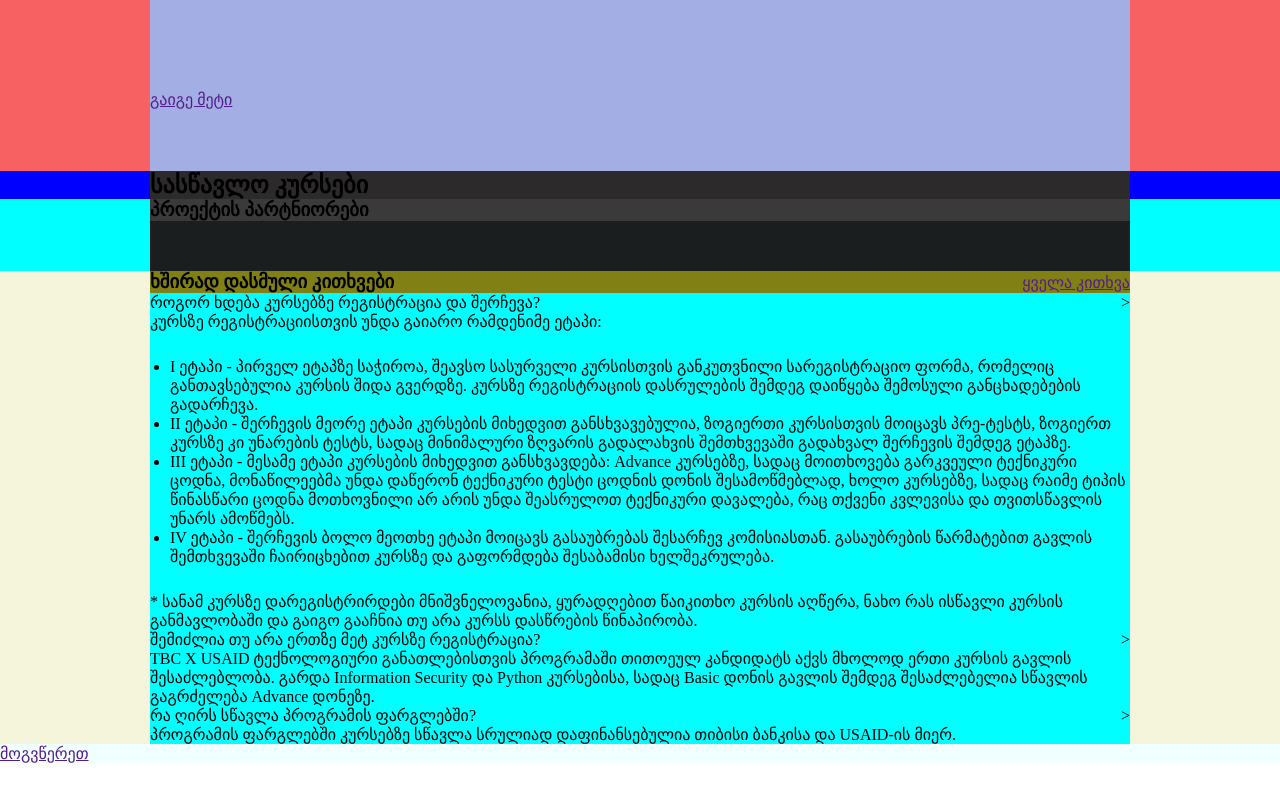
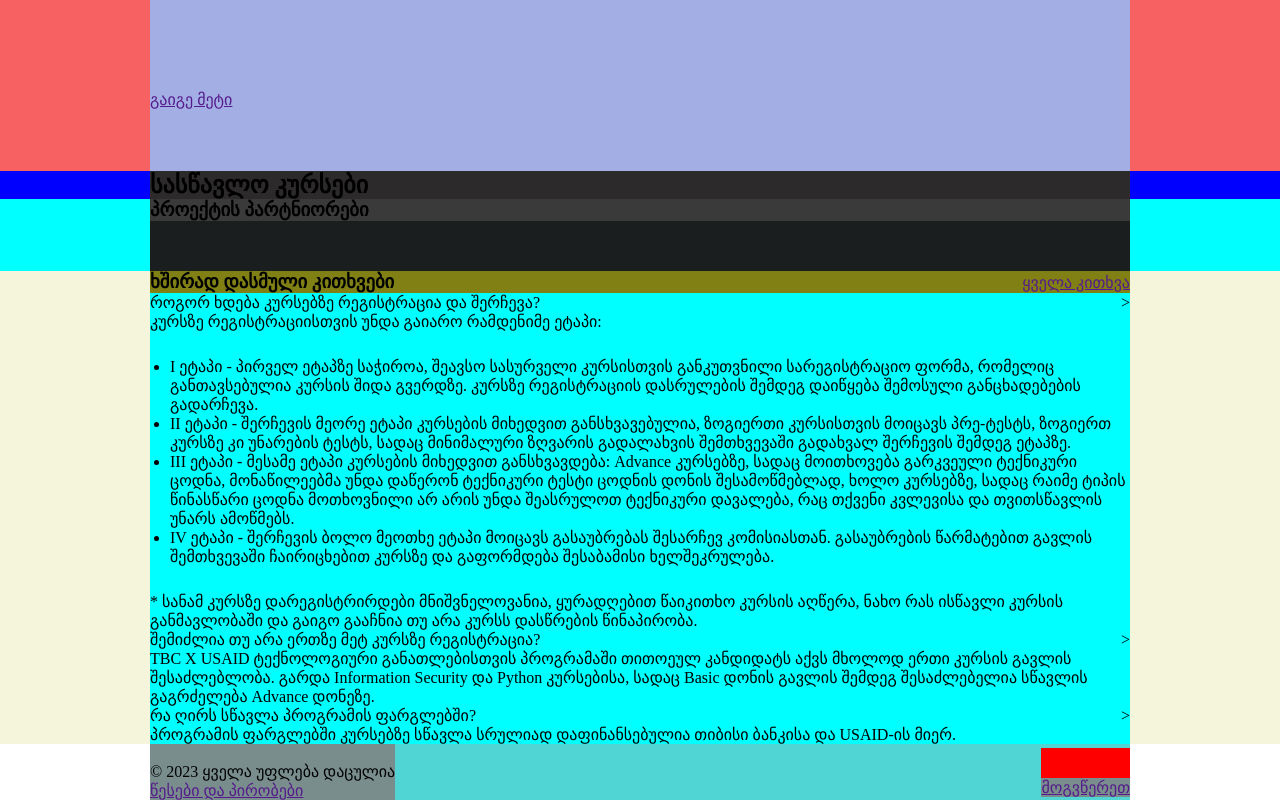
Before and after one commit to levanimnaishvili/TBC-Academy-Task, a plain HTML site: page index.html in a window 1280 px wide. Shown: the part 730-1530 px from the top of the page. Before the commit the page ends 1493 px from the top, so only its background shows below. Drawn offline with Linux system fonts and the light colour scheme.

Commit message:
feat: finished restructuring

```diff
--- a/index.html
+++ b/index.html
@@ -147,10 +147,16 @@
       </section>
     </main>
     <footer>
-      <div class="footer-container">
-        <div class="footer-conteiner-item"></div>
-        <div class="footer-conteiner-item">
-          <div class="footer-conteiner-item-socials"></div>
+      <div class="footer-container desktop-layout flexibility">
+        <div class="footer-container-item ">
+            <img src="" alt="">
+            <p>
+                © 2023 ყველა უფლება დაცულია
+            </p>
+            <a href="">წესები და პირობები</a>
+        </div>
+        <div class="footer-container-item ">
+          <div class="footer-container-item-socials"></div>
           <a href="">მოგვწერეთ</a>
         </div>
       </div>
--- a/style.css
+++ b/style.css
@@ -116,12 +116,18 @@ header {
   margin-left: 20px;
 }
 
+
 .footer-container {
-  background-color: azure;
+  background-color: rgb(80, 212, 212);
   margin: auto;
-}
-.footer-container-item {
-  background-color: rgb(63, 65, 65);
   width: 100%;
   justify-content: space-between;
 }
+.footer-container-item {
+  background-color: rgb(121, 141, 141);
+
+}
+.footer-container-item-socials{
+    background-color: red;
+    height: 30px;
+}
```
